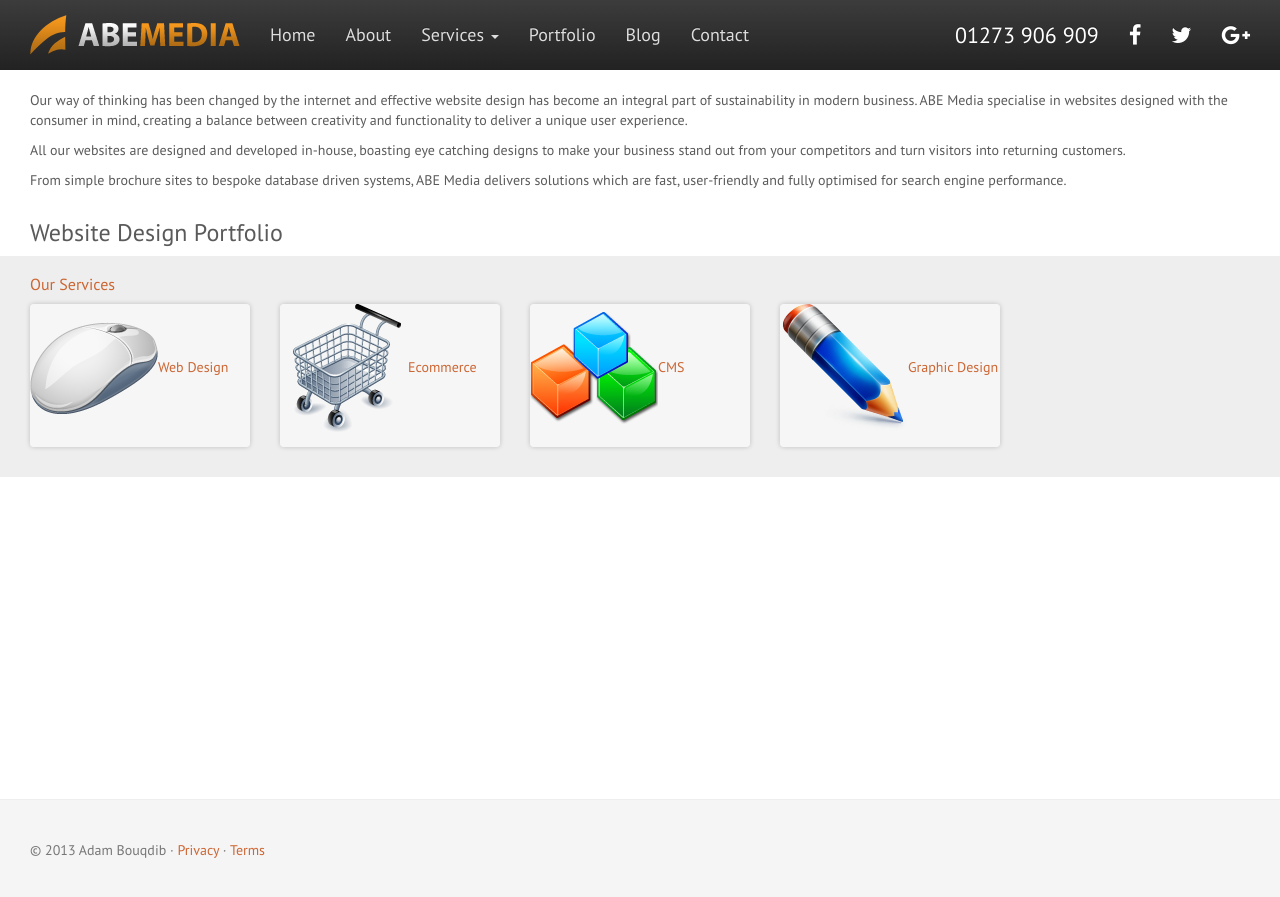
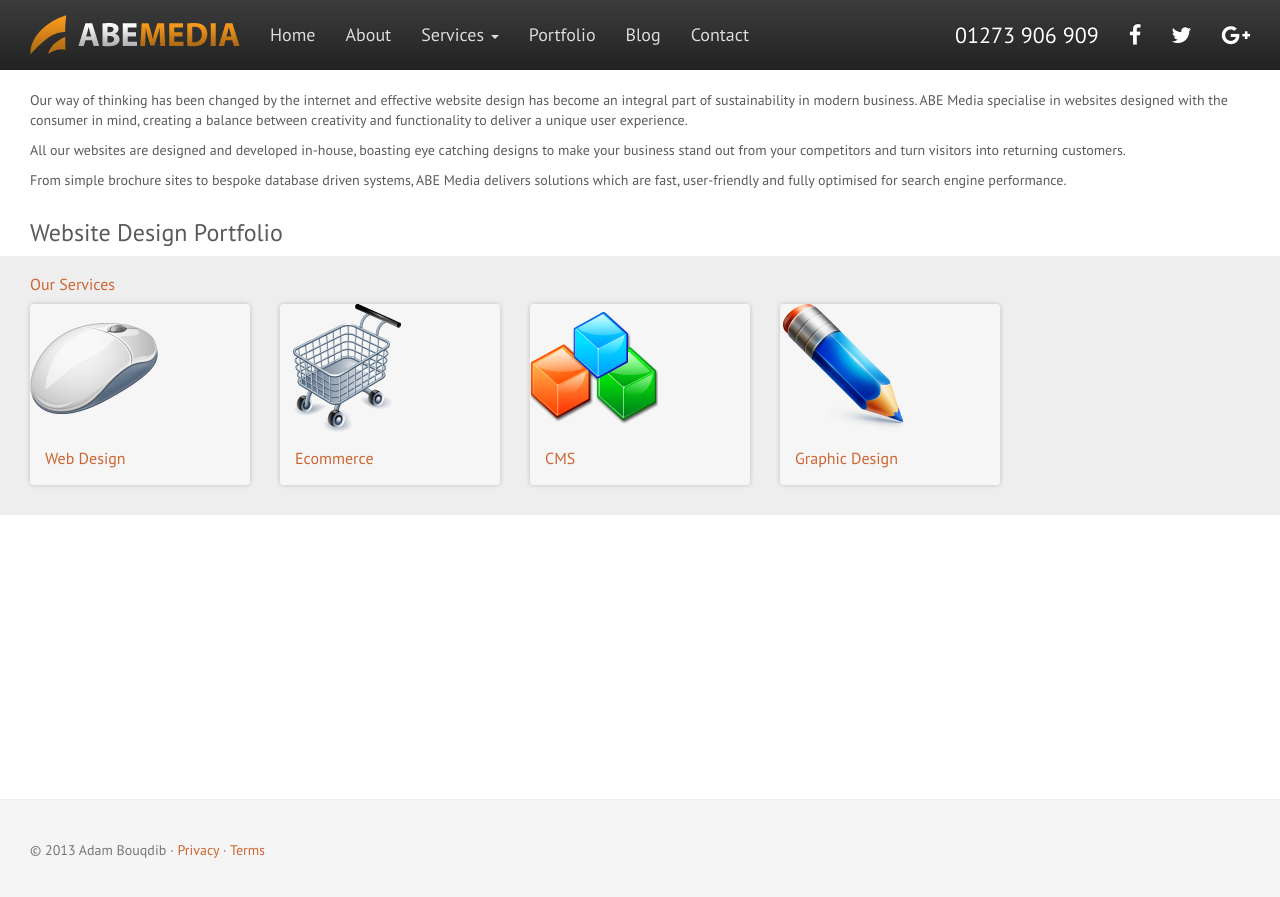
Before and after one commit to abemedia/abemedia.github.io, a Jekyll site: the page built from web-design-brighton.md, in a window 1280 px wide. Shown: the top 897 px of the page. Built offline with Jekyll 4.4.1, drawn with Linux system fonts in a browser that asks for light colours; nearby versions of some CDN libraries.

Commit message:
Update services.html

```diff
--- a/_includes/modules/services.html
+++ b/_includes/modules/services.html
@@ -3,16 +3,16 @@
         <h3 class="title">{{ include.params.title }}</h3>
         <ul class="box-list box-list-small">
           {% if page.features == nil or page.features contains "web-design" %}
-          <li><a class="box" href="#"><img src="/images/services/mouse.png">Web Design</a></li>
+          <li><a class="box" href="#"><img src="/images/services/mouse.png"><span class="title">Web Design</span></a></li>
           {% endif %}
           {% if page.features == nil or page.features contains "ecommerce" %}
-          <li><a class="box" href="#"><img src="/images/services/cart.png">Ecommerce</a></li>
+          <li><a class="box" href="#"><img src="/images/services/cart.png"><span class="title">Ecommerce</span></a></li>
           {% endif %}
           {% if page.features == nil or page.features contains "cms" %}
-          <li><a class="box" href="#"><img src="/images/services/blocks.png">CMS</a></li>
+          <li><a class="box" href="#"><img src="/images/services/blocks.png"><span class="title">CMS</span></a></li>
           {% endif %}
           {% if page.features == nil or page.features contains "graphic" %}
-          <li><a class="box" href="#"><img src="/images/services/pencil.png">Graphic Design</a></li>
+          <li><a class="box" href="#"><img src="/images/services/pencil.png"><span class="title">Graphic Design</span></a></li>
           {% endif %}
         </ul>
       </div>
```
